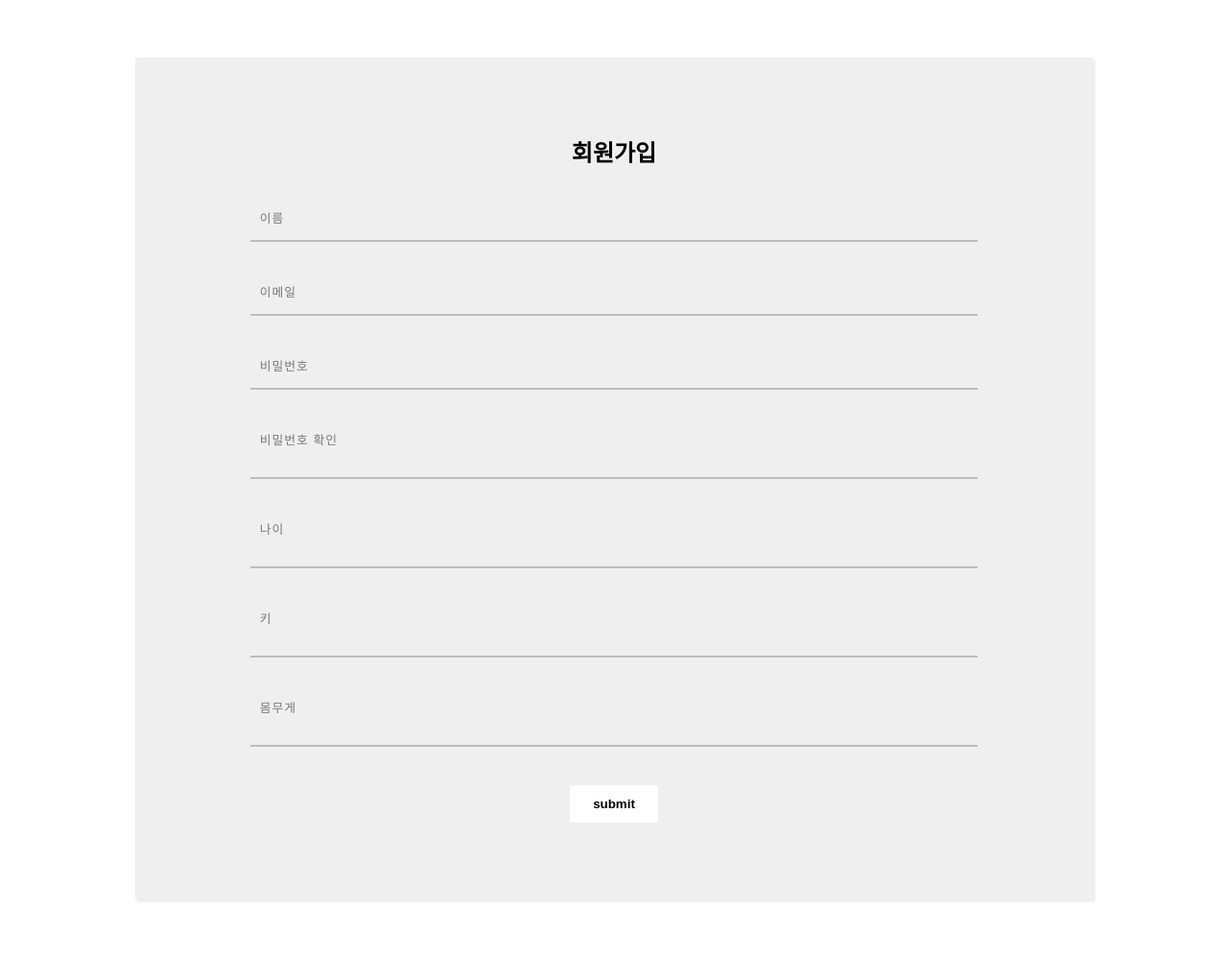
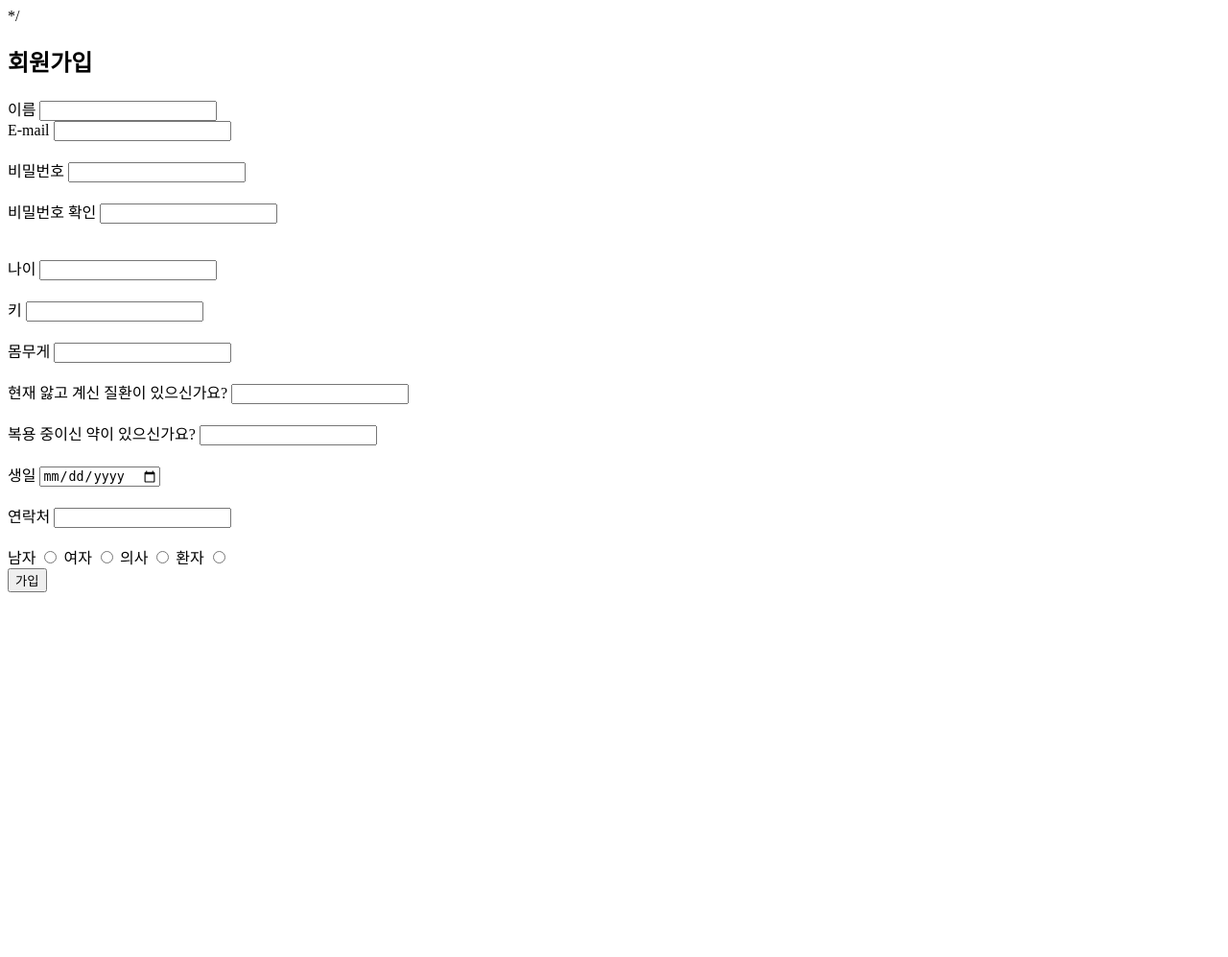
Before and after one commit to gothae/habit, a Flask app: page /register in a window 1280 px wide. Shown: the whole page at 96% size. After the commit the page ends 617 px from the top, so only its background shows below. Run offline with Flask 2, Linux system fonts and the light colour scheme; some libraries are stand-ins or nearby versions.

Commit message:
register 복구

```diff
--- a/backend/templates/register.html
+++ b/backend/templates/register.html
@@ -14,7 +14,7 @@
 
  <style>
 
- form {
+ /* form {
      width: 60%;
      margin: 60px auto;
      background: #efefef;
@@ -81,11 +81,63 @@
             background: #1E90FF;
             color: #ffffff;
         }
-    </style>
+    </style> */
     <body>
         <form>
             <h2>회원가입</h2>
-            <label>
+            <div class="form-group first">
+                <label for="userName">이름</label>
+                <input type="text" class="form-control" id="userName" name="userName" required />
+            </div>
+            <div class="form-group last mb-3">
+                <label for="userEmail">E-mail</label>
+                <input type="text" class="form-control" id="userEmail" name="userEmail" required /><br><br>
+
+                <label for="userPassword">비밀번호</label>
+                <input type="password" class="form-control" id="userPassword" name="userPassword" onchange="isSame()"
+                    required /><br><br>
+
+                <label for="userPasswordCheck">비밀번호 확인</label>
+                <input type="password" class="form-control" id="userPasswordCheck" name="userPasswordCheck" onchange="isSame()"
+                    required /><br><br>
+                <p id="same"></p>
+
+                <label for="userAge">나이</label>
+                <input type="number" class="form-control" id="userAge" name="userAge" required /><br><br>
+
+                <label for="userHeight">키</label>
+                <input type="number" class="form-control" id="userHeight" name="userHeight" required /><br><br>
+
+                <label for="userWeight">몸무게</label>
+                <input type="number" class="form-control" id="userWeight" name="userWeight" required /><br><br>
+
+                <label for="userIllness">현재 앓고 계신 질환이 있으신가요?</label>
+                <input type="text" class="form-control" id="userIllness" name="userIllness"/><br><br>
+
+                <label for="userMedicine">복용 중이신 약이 있으신가요?</label>
+                <input type="text" class="form-control" id="userMedicine" name="userMedicine"/><br><br>
+
+                <label for="userBirthDate">생일</label>
+                <input type="date" class="form-control" id="userBirthDate" name="userBirthDate" required /><br><br>
+
+                <label for="userPhoneNum">연락처</label>
+                <input type="text" class="form-control" id="userPhoneNum" name="userPhoneNum" required /><br><br>
+
+                <label for="genderMale">남자</label>
+                <input type="radio" id="genderMale" name="userGender" value="male">
+
+                <label for="genderFemale">여자</label>
+                <input type="radio" id="genderFemale" name="userGender" value="female">
+
+                <label for="patient">의사</label>
+                <input type="radio" id="patient" name="isPatient" value="0">
+
+                <label for="doctor">환자</label>
+                <input type="radio" id="doctor" name="isPatient" value="1">
+            </div>
+
+            <input type="submit" value="가입" class="btn btn-block py-2 btn-primary"><br>
+            <!-- <label>
                 <p class="label-txt">이름</p>
                 <input type="text" class="input">
                 <div class="line-box">
@@ -140,7 +192,41 @@
                          <div class="line"></div>
                        </div>
             </label>
-                <button type="submit">submit</button>
+            <label>
+                <p class="label-txt">현재 앓고 계신 질환이 있으신가요?</p>
+                 <input type="text" class="input">
+                 <p id="same"></p>
+                 <div class="line-box">
+                     <div class="line"></div>
+                   </div>
+        </label>
+        <label>
+            <p class="label-txt">복용 중이신 약이 있으신가요?</p>
+             <input type="text" class="input">
+             <p id="same"></p>
+             <div class="line-box">
+                 <div class="line"></div>
+               </div>
+    </label>
+    <label>
+        <p class="label-txt">생일</p>
+         <input type="date" class="input">
+         <p id="same"></p>
+         <div class="line-box">
+             <div class="line"></div>
+           </div>
+</label>
+<label>
+    <p class="label-txt">연락처</p>
+     <input type="date" class="input">
+     <p id="same"></p>
+     <div class="line-box">
+         <div class="line"></div>
+       </div>
+</label>
+
+
+                <button type="submit">submit</button> -->
         </form>
 
 
```
Also changed, not shown: backend/README.md (added).
